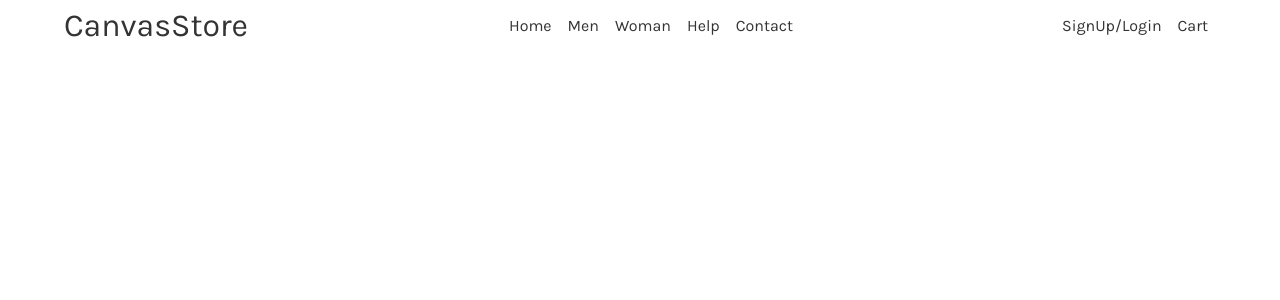
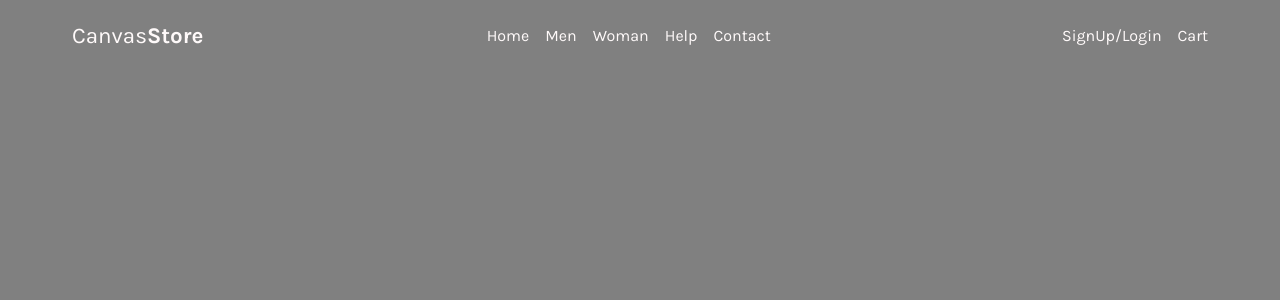
Before and after one commit to andriusdulevicius/shop-with-strapi, a React (Create React App) app: page / in a window 1280 px wide. Shown: the top 300 px of the page. Built offline with nearby package versions, Linux system fonts and the light colour scheme.

Commit message:
header mostly done

```diff
--- a/src/components/Layout/Header.jsx
+++ b/src/components/Layout/Header.jsx
@@ -12,7 +12,7 @@ export default function Header() {
   return (
     <header className={css.header}>
       <a className={css.logo} href='/'>
-        CanvasStore
+        Canvas<strong>Store</strong>
       </a>
       <nav className={css['main-nav']}>
         {Links.map((l) => (
--- a/src/components/Layout/Header.module.css
+++ b/src/components/Layout/Header.module.css
@@ -2,10 +2,19 @@
   display: flex;
   justify-content: space-between;
   align-items: center;
+  padding-left: 0.5rem;
+  color: snow;
+  background-color: transparent;
+  transition: all 0.3s ease-out;
+  margin-top: 0.6rem;
+}
+.header:hover {
+  background-color: white;
+  color: #333;
 }
 
 .logo {
-  font-size: 2rem;
+  font-size: 1.4rem;
 }
 
 .main-nav a {
--- a/src/style/App.css
+++ b/src/style/App.css
@@ -8,6 +8,7 @@ body {
   margin: 0;
   font-family: 'Karla', sans-serif;
   color: #333;
+  background-color: gray;
 }
 
 .App {
```
